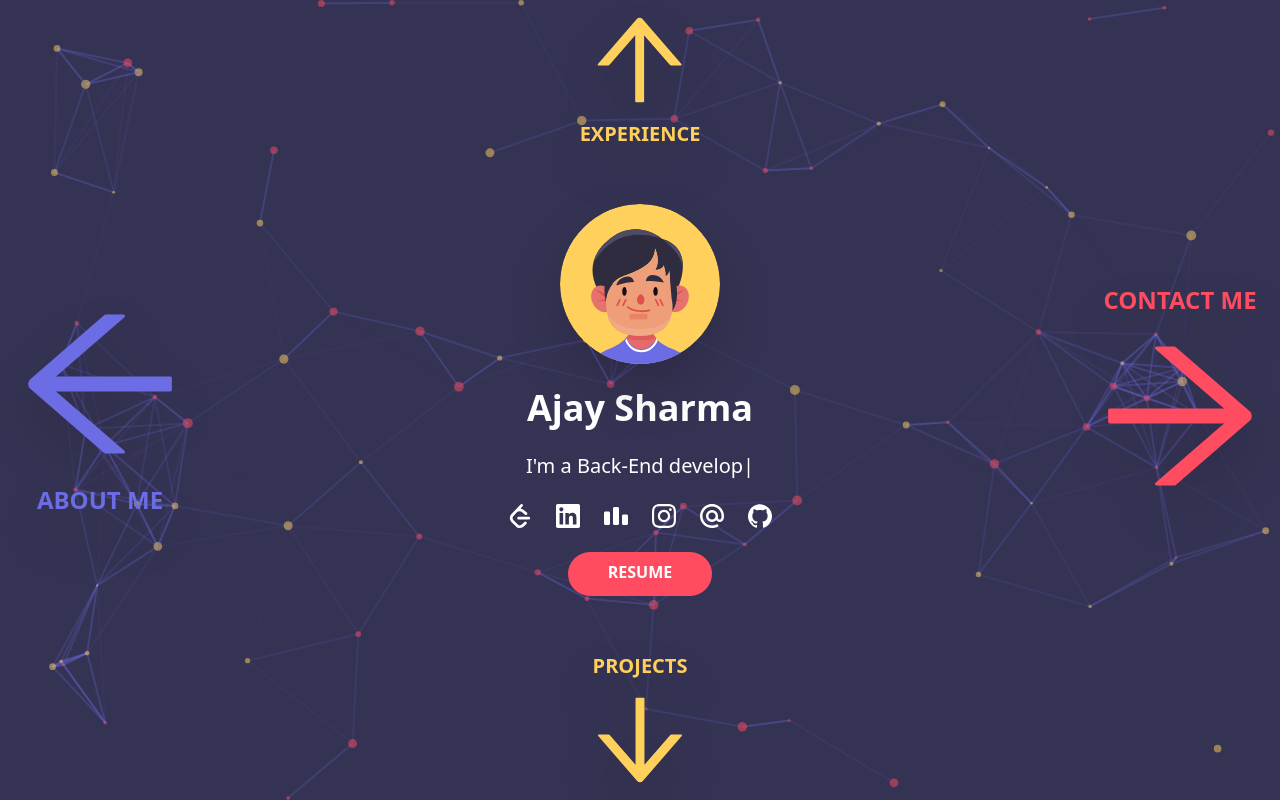
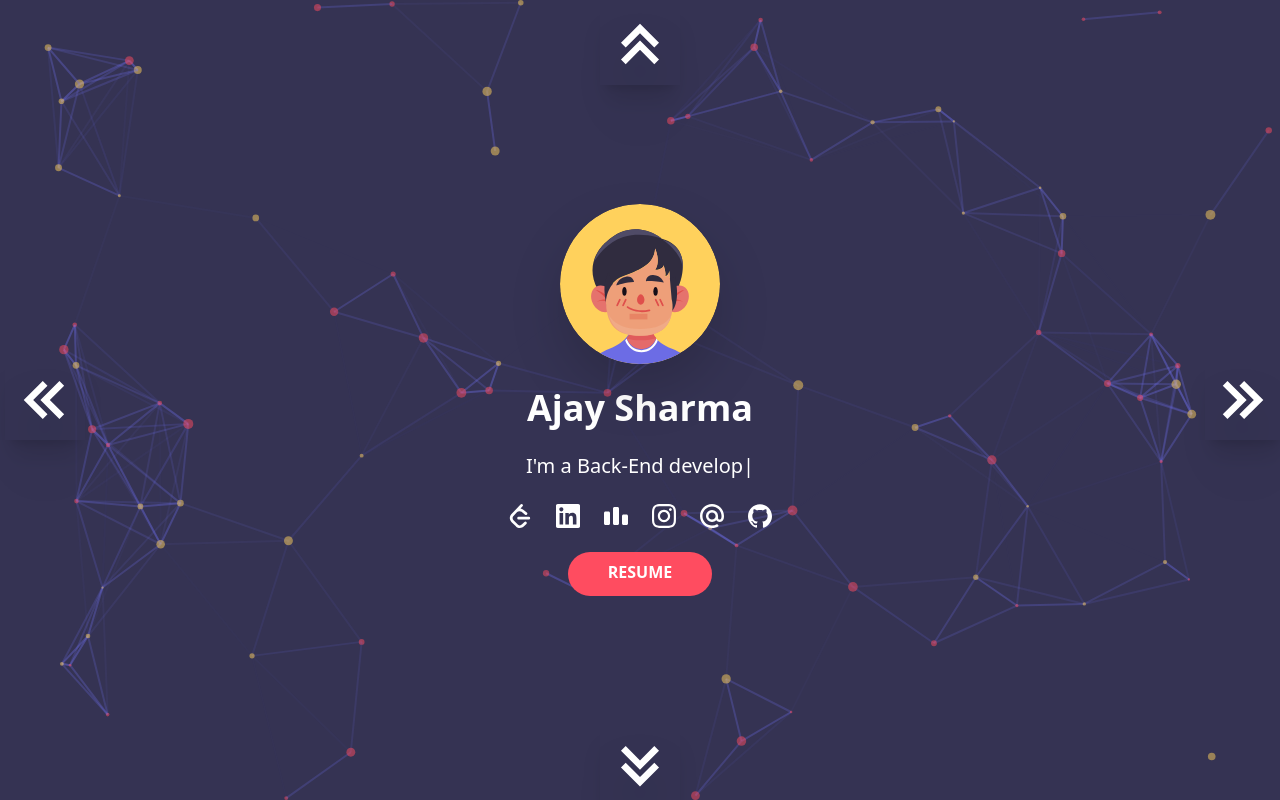
Before and after one commit to aj-2000/Next.JS-Portfolio, a Next.js app: page / in a window 1280 px wide. Built offline with nearby package versions, Linux system fonts and the light colour scheme.

Commit message:
Home arrows clean

```diff
--- a/components/Home.js
+++ b/components/Home.js
@@ -3,12 +3,20 @@ import dynamic from "next/dynamic";
 const Typed = dynamic(() => import("react-typed"));
 import Particles from "react-tsparticles";
 import { loadFull } from "tsparticles";
+import { motion } from "framer-motion";
 import {
   AiOutlineArrowDown,
   AiOutlineArrowLeft,
   AiOutlineArrowUp,
   AiOutlineArrowRight,
 } from "react-icons/ai";
+
+import {
+  BiChevronsUp,
+  BiChevronsDown,
+  BiChevronsLeft,
+  BiChevronsRight,
+} from "react-icons/bi";
 import {
   SiCodeforces,
   SiGithub,
@@ -18,6 +26,16 @@ import {
   SiMaildotru,
 } from "react-icons/si";
 const Home = (props) => {
+  const bounceTransition = {
+    y: {
+      duration: 0.4,
+      yoyo: Infinity,
+    },
+    x: {
+      duration: 0.4,
+      yoyo: Infinity,
+    },
+  };
   const particlesInit = async (main) => {
     console.log(main);
 
@@ -113,32 +131,66 @@ const Home = (props) => {
       </div>
       {/* Up arrow */}
       <div className="absolute left-[50vw] translate-x-[-50%] drop-shadow-2xl cursor-pointer">
-        <AiOutlineArrowUp onClick={props.homeToExperienceHandler} className="text-yellow h-[15vh] w-[15vh] text-center" />
-        <p className="text-yellow font-bold text-xl text-center">EXPERIENCE</p>
+        <motion.div
+          transition={bounceTransition}
+          animate={{
+            y: ["10%", "-10%"],
+          }}
+        >
+          <BiChevronsUp
+            onClick={props.homeToExperienceHandler}
+            className="text-white h-[10vh] w-[10vh] text-center shadow-xl"
+          />
+        </motion.div>
+        {/* <p className="text-yellow font-bold text-xl text-center">EXPERIENCE</p> */}
       </div>
 
       {/* Down arrow */}
       <div className="absolute left-[50vw] top-[100vh] translate-x-[-50%] translate-y-[-100%] drop-shadow-2xl cursor-pointer">
-        <p className="text-yellow font-bold text-xl text-center">PROJECTS</p>
-        <AiOutlineArrowDown
-          onClick={props.homeToProjectsHandler}
-          className="text-yellow h-[15vh] w-[15vh] text-center"
-        />
+        {/* <p className="text-yellow font-bold text-xl text-center">PROJECTS</p> */}
+        <motion.div
+          transition={bounceTransition}
+          animate={{
+            y: ["10%", "-10%"],
+          }}
+        >
+          <BiChevronsDown
+            onClick={props.homeToProjectsHandler}
+            className="text-white h-[10vh] w-[10vh] text-center shadow-xl"
+          />
+        </motion.div>
       </div>
 
       {/* left arrow */}
       <div className="absolute top-[50vh] translate-y-[-50%] drop-shadow-2xl cursor-pointer">
-        <AiOutlineArrowLeft onClick={props.homeToAboutMeHandler} className="text-blue h-[25vh] w-[25vh]" />
-        <p className="text-blue font-bold text-2xl text-center">ABOUT ME</p>
+        <motion.div
+          transition={bounceTransition}
+          animate={{
+            x: ["10%", "-10%"],
+          }}
+        >
+          <BiChevronsLeft
+            onClick={props.homeToAboutMeHandler}
+            className="text-white h-[10vh] w-[10vh] text-center shadow-xl"
+          />
+        </motion.div>
+        {/* <p className="text-blue font-bold text-2xl text-center">ABOUT ME</p> */}
       </div>
 
       {/* right arrow */}
       <div className="absolute top-[50vh] translate-y-[-50%] left-[100%] translate-x-[-100%] drop-shadow-2xl cursor-pointer">
-        <p className="text-pink font-bold text-2xl text-center">CONTACT ME</p>
-        <AiOutlineArrowRight
-          onClick={props.homeToContactMeHandler}
-          className="text-pink h-[25vh] w-[25vh]"
-        />
+        {/* <p className="text-pink font-bold text-2xl text-center">CONTACT ME</p> */}
+        <motion.div
+          transition={bounceTransition}
+          animate={{
+            x: ["10%", "-10%"],
+          }}
+        >
+          <BiChevronsRight
+            onClick={props.homeToContactMeHandler}
+            className="text-white h-[10vh] w-[10vh] text-center shadow-xl"
+          />
+        </motion.div>
       </div>
 
       {/* INTRO */}
--- a/components/Project.js
+++ b/components/Project.js
@@ -5,7 +5,7 @@ export default function Project(props) {
       <div className="">
         <div className="rounded bg-white overflow-hidden shadow-lg">
           <div className="relative">
-            <img className="w-full" src={imageUrl} alt="Sunset in the mountains" />
+            <img className="w-full object-cover" src={imageUrl} alt="Sunset in the mountains" />
             <div className="hover:hidden transition duration-300 absolute bottom-0 top-0 right-0 left-0 bg-gray-dark opacity-25"></div>
             <div className="absolute bottom-0 left-0 bg-pink px-4 py-2 text-white text-sm hover:bg-white hover:text-pink transition duration-500 ease-in-out">
               {category}
--- a/components/Projects.js
+++ b/components/Projects.js
@@ -5,14 +5,14 @@ const Projects = (props) => {
   const projectsData = [
     {
       id: 1,
-      title: "DEEM Mobile",
-      description: "Halo Mobile for Halo Lab",
-      category: "Android App",
-      month: "DEC",
-      year: "2021",
+      title: "Auto Analytics",
+      description: "Microsoft Engage 2022 Project",
+      category: "React.JS, Django",
+      month: "MAY",
+      year: "2022",
       imageUrl:
-        "https://cdn.dribbble.com/userupload/2867419/file/original-1a92c58b42a687485a2b9bdc467749ab.png?compress=1&resize=2400x1800",
-      link: "/post/3-months-of-programmer-dvorak",
+        "https://cdn.dribbble.com/users/518973/screenshots/18470414/media/1a513756018669cfb3d7d44e06ebb1f0.png?compress=1&resize=1600x1200&vertical=top",
+      link: "/post/auto-analytics",
     },
     {
       id: 2,
--- a/pages/index.js
+++ b/pages/index.js
@@ -91,7 +91,7 @@ export default function Index() {
       <motion.div
         animate={{ x: xContactMe, y: yContactMe }}
         initial={{ x: xContactMe, y: yContactMe }}
-        className={`w-screen h-screen fixed overflow-scroll bg-dark`}
+        className={`w-screen h-screen fixed overflow-auto bg-dark`}
       >
         {xContactMe === "0%" && yContactMe === "0%" && (
           <ContactMe
@@ -105,7 +105,7 @@ export default function Index() {
       <motion.div
         animate={{ x: xProjects, y: yProjects }}
         initial={{ x: xProjects, y: yProjects }}
-        className={`h-screen w-screen fixed overflow-scroll bg-dark`}
+        className={`h-screen w-screen fixed overflow-auto bg-dark`}
       >
         {xProjects === "0%" && yProjects === "0%" && (
           <Projects projectsToHomeHandler={projectsToHomeHandler} />
@@ -115,7 +115,7 @@ export default function Index() {
       <motion.div
         animate={{ x: xAboutMe, y: yAboutMe }}
         initial={{ x: xAboutMe, y: yAboutMe }}
-        className={`h-screen w-screen fixed overflow-scroll bg-dark`}
+        className={`h-screen w-screen fixed overflow-auto bg-dark`}
       >
         {xAboutMe === "0%" && yAboutMe === "0%" && (
           <AboutMe aboutMeToHomeHandler={aboutMeToHomeHandler}/>
@@ -125,7 +125,7 @@ export default function Index() {
       <motion.div
         animate={{ x: xExperience, y: yExperience }}
         initial={{ x: xExperience, y: yExperience }}
-        className={`h-screen w-screen fixed overflow-scroll bg-dark`}
+        className={`h-screen w-screen fixed overflow-auto bg-dark`}
       >
         {xExperience === "0%" && yExperience === "0%" && (
           <Experience experienceToHomeHandler={experienceToHomeHandler}/>
```
Also changed, not shown: posts/auto-analytics.md (added, +156 -0 lines), public/images/auto-analytics.webp (added).
